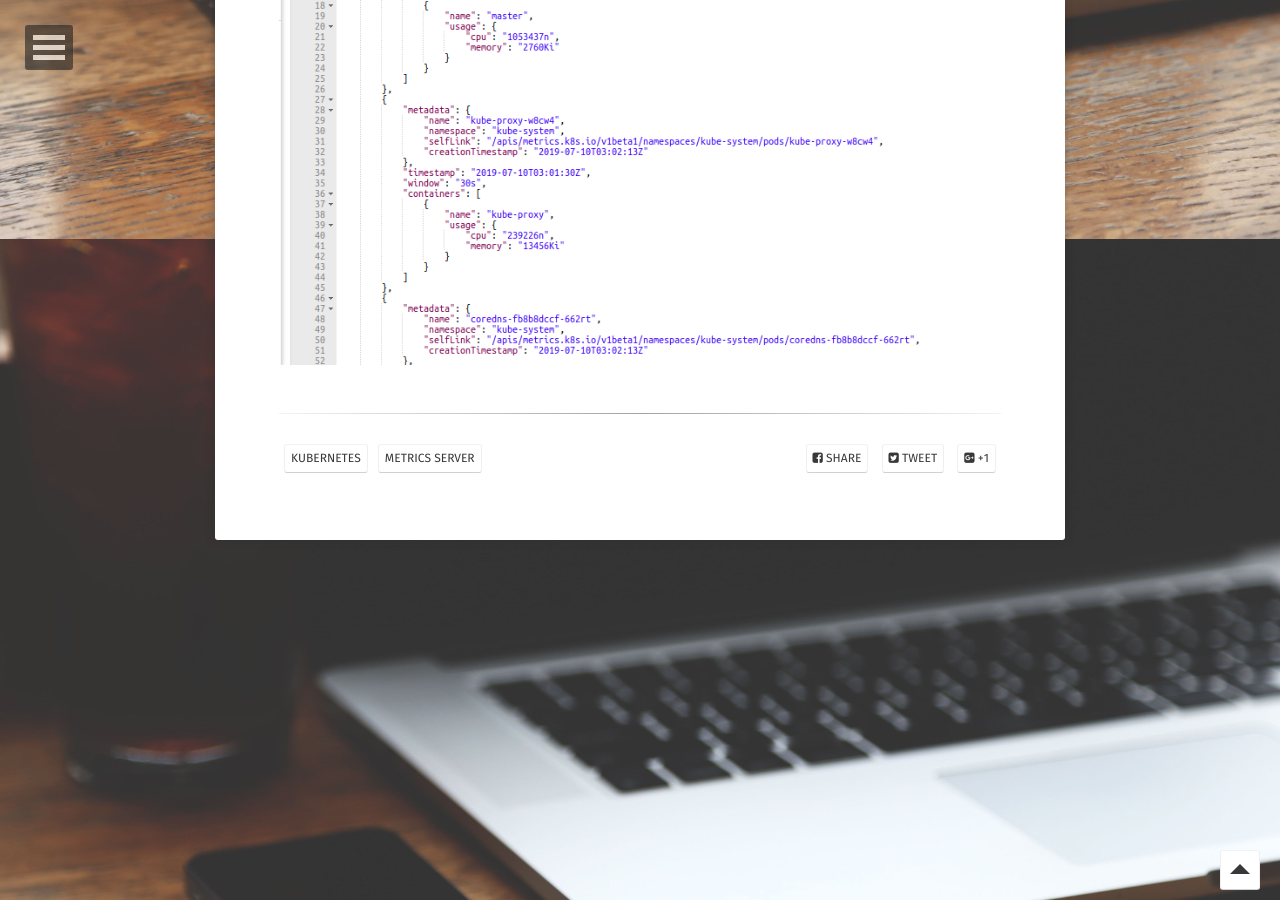
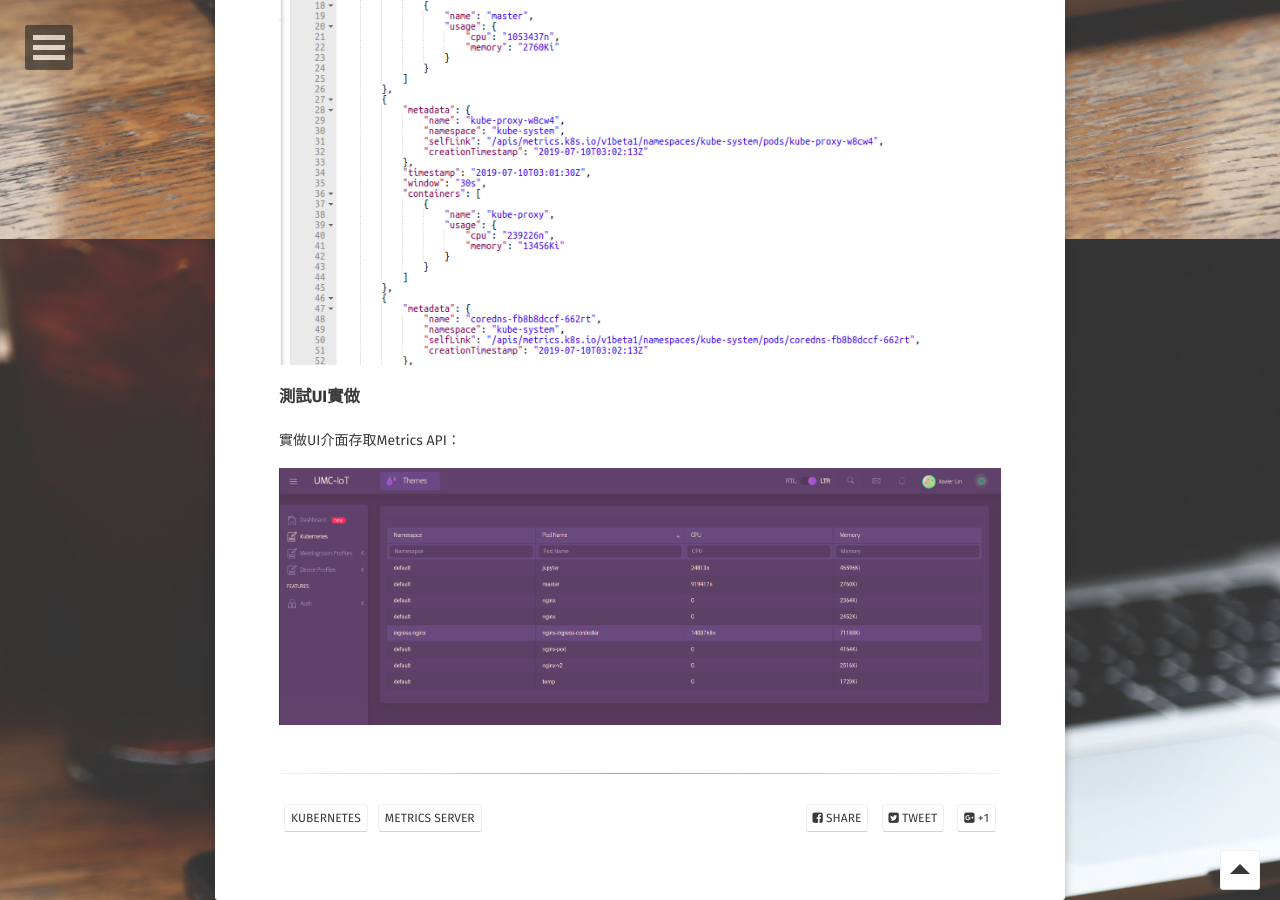
Before and after one commit to kisekitw/kisekitw.github.io, a Jekyll site: the page built from _posts/2019-07-08-Kubernetes-Metrics-Server-Installation.md, in a window 1280 px wide and 900 px high, scrolled down 5161 px. Built offline with Jekyll 4.4.1, drawn with Linux system fonts in a browser that asks for light colours; some web fonts are replaced.

Commit message:
k8s pod status

```diff
--- a/_posts/2019-07-08-Kubernetes-Metrics-Server-Installation.md
+++ b/_posts/2019-07-08-Kubernetes-Metrics-Server-Installation.md
@@ -141,3 +141,8 @@ Metrics Server會從K8S集群中每個Node上kubelet API收集Metrics，接著
 從上面可知道目前Metrics API提供的資源物件指標有**Node**和**Pod**，並都提供**get**、**list**的操作，可以進一步查詢**目前**叢集中Pod的狀態：
 
 ![Matrics Server API Pod](https://github.com/kisekitw/kisekitw.github.io/blob/master/assets/img/1080708/PodStatus.png?raw=true)
+
+### 測試UI實做
+實做UI介面存取Metrics API：
+
+![K8S Pods Status](https://github.com/kisekitw/kisekitw.github.io/blob/master/assets/img/1080708/K8SPodStatus.png?raw=true)
```
Also changed, not shown: assets/img/1080708/K8SPodStatus.png (added).
